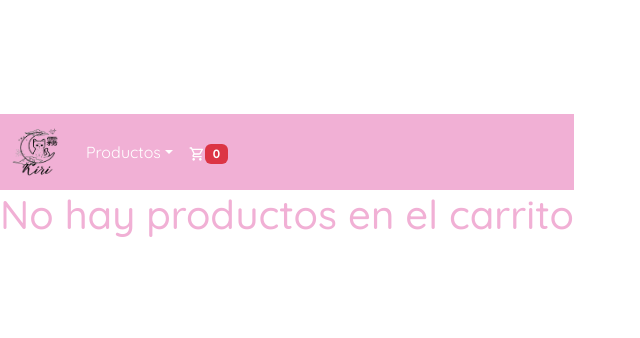
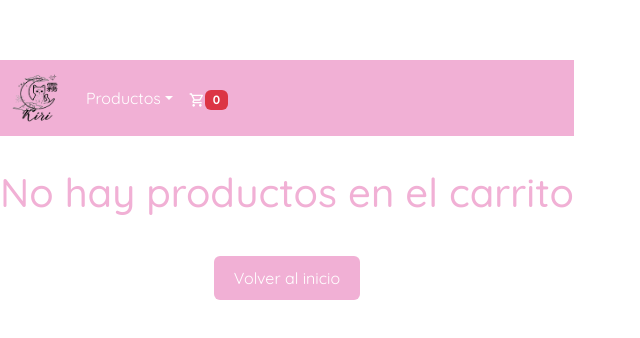
Before and after one commit to AndreaVerne/CreaTuLanding-Verne, a React (Vite) app: page /checkout in a window 1280 px wide. Shown: the part 220-558 px from the top of the page, without its empty margins (0-640 px from the left). Built offline with nearby package versions, Linux system fonts and the light colour scheme; the HTML template or start-up script is replaced by a standard one.

Commit message:
Agrego loader para el enviar

```diff
--- a/src/components/CheckoutHook.jsx
+++ b/src/components/CheckoutHook.jsx
@@ -11,9 +11,12 @@ import { db } from "../Firebase";
 import { useForm } from "react-hook-form";
 import FormField from "./FormField";
 import Swal from "sweetalert2";
+import { Link } from "react-router-dom";
+import LoaderComponent from "./LoaderComponent";
 
 const CheckoutHook = () => {
   const [orderId, setOrderId] = useState("");
+  const [loading, setLoading] = useState(false);
   const { cart, totalPrice, clearCart } = useContext(CartContext);
   const {
     register,
@@ -23,7 +26,7 @@ const CheckoutHook = () => {
   } = useForm();
 
   const finalizarCompra = (data) => {
-    console.log(data);
+    setLoading(true);
     let order = {
       comprador: {
         name: data.name,
@@ -59,11 +62,16 @@ const CheckoutHook = () => {
         });
         clearCart();
       })
-      .catch((error) => console.log(error));
+      .catch((error) => console.log(error))
+      .finally(() => {
+        setLoading(false);
+      });
   };
   return (
     <>
-      {orderId ? (
+      {loading ? (
+        <LoaderComponent />
+      ) : orderId ? (
         <div className="center-column mt-2">
           <h1>Realizaste la compra correctamente! 🥳 🙌🏼</h1>
           <h2>Tu número de orden es: {orderId}</h2>
@@ -72,7 +80,12 @@ const CheckoutHook = () => {
           </a>
         </div>
       ) : cart.length === 0 ? (
-        <h1>No hay productos en el carrito</h1>
+        <div className="center-column mt-2">
+          <h1>No hay productos en el carrito</h1>
+          <Link to="/" className="btn mt-2">
+            Volver al inicio
+          </Link>
+        </div>
       ) : (
         <div className="center-column mt-2">
           <h1>Complete sus datos</h1>
```
